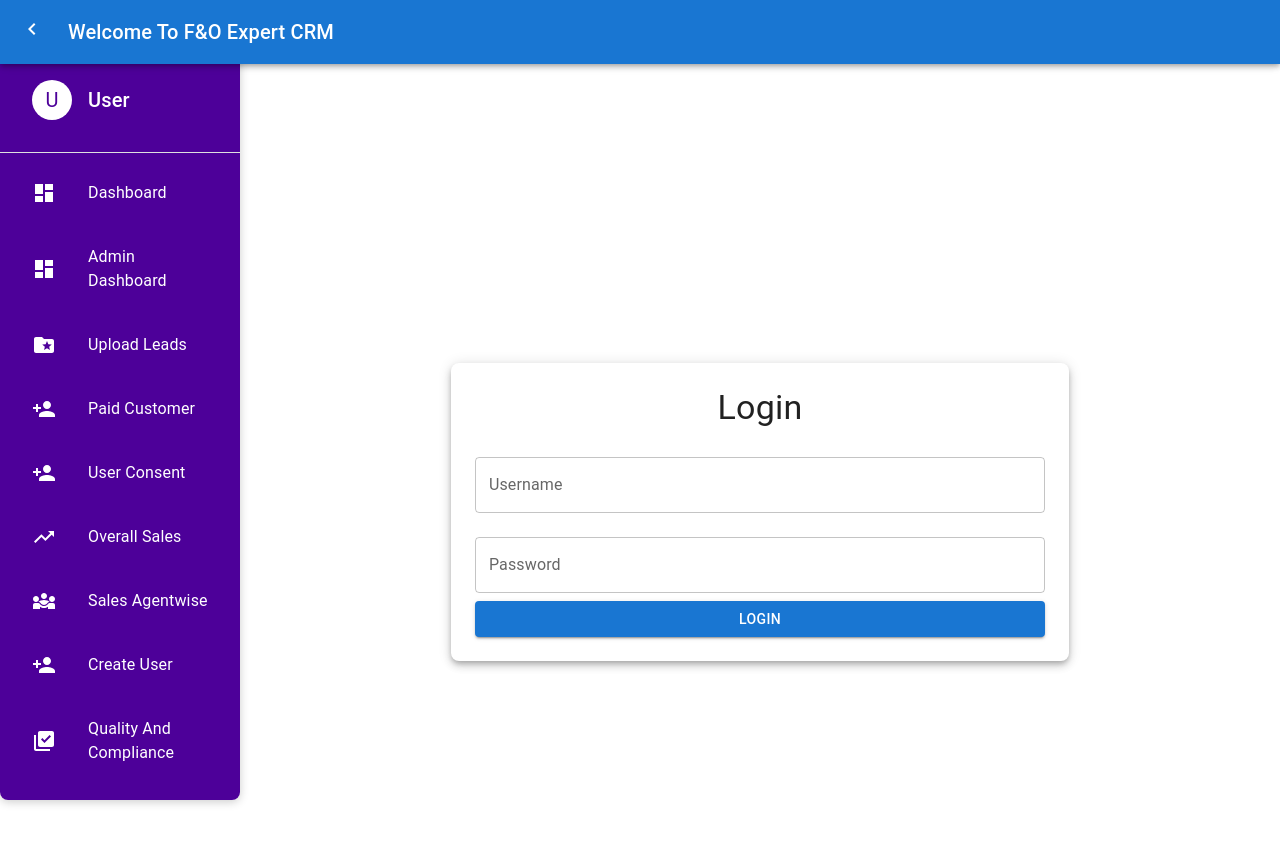
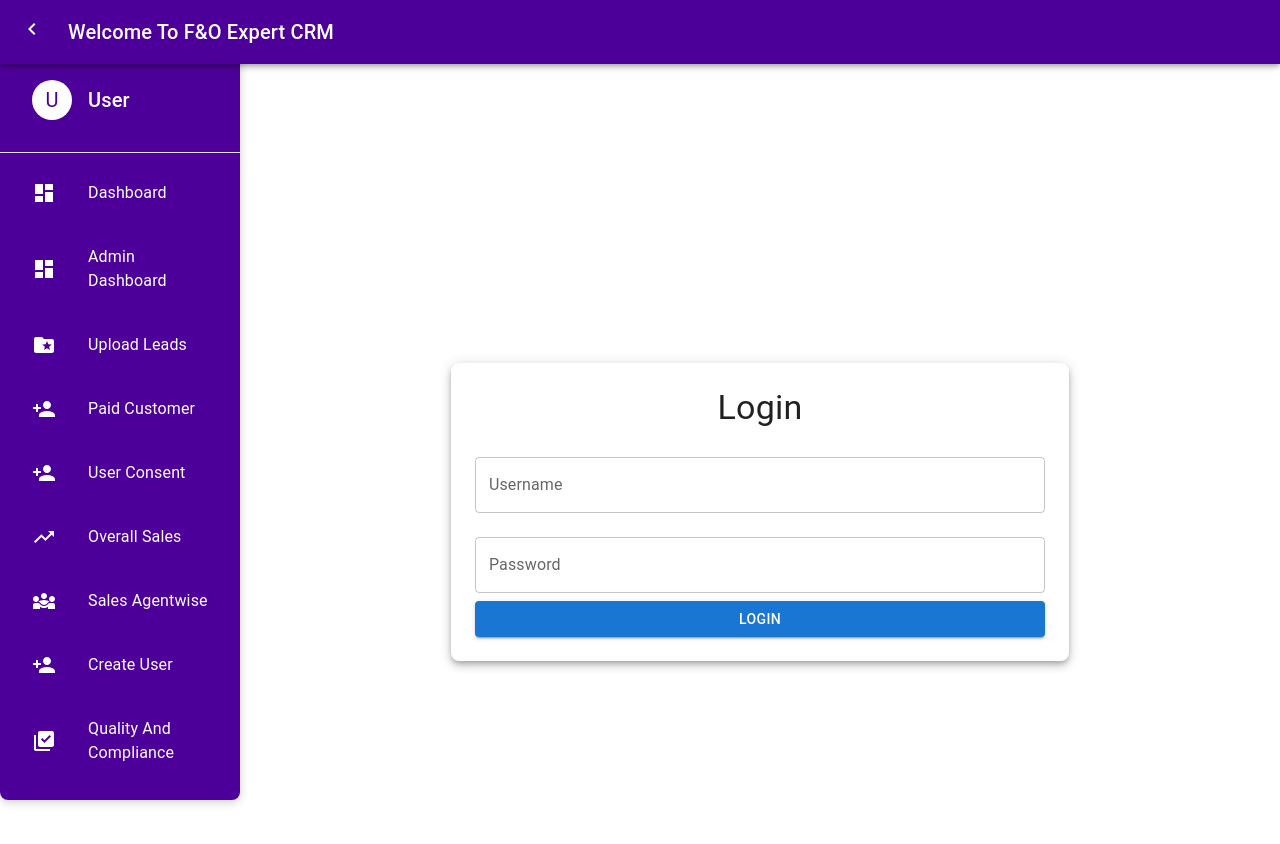
Before and after one commit to Nishthayadava/fando-frontend, a React (Create React App) app: page /login in a window 1280 px wide. Shown: the top 844 px of the page. Built offline with nearby package versions, Linux system fonts and the light colour scheme.

Commit message:
Update Header.js

```diff
--- a/src/components/common/Header.js
+++ b/src/components/common/Header.js
@@ -5,7 +5,9 @@ import ChevronLeftIcon from '@mui/icons-material/ChevronLeft'; // Close Drawer I
 
 const Header = ({ handleDrawerOpen, handleDrawerClose, open }) => {
   return (
-    <AppBar position="fixed" sx={{ zIndex: (theme) => theme.zIndex.drawer + 1 }}>
+    <AppBar position="fixed" sx={{ zIndex: (theme) => theme.zIndex.drawer + 1 ,
+                backgroundColor: '#4d0099',
+              }}>
       <Toolbar>
         {/* Open drawer button */}
         {!open && (
```
